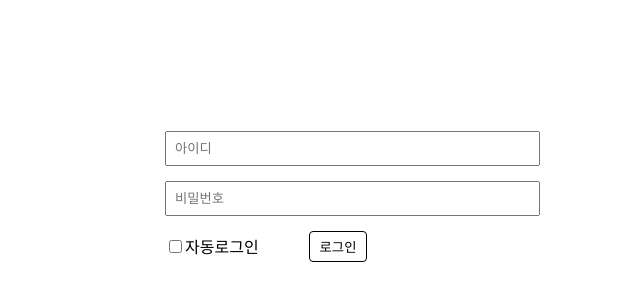
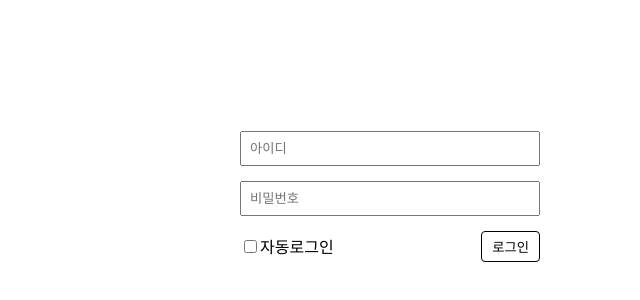
Before and after one commit to HIZENBERK/car_front_main, a React (Create React App) app in the folder car/: page / in a window 1280 px wide. Shown: the part 104-404 px from the top of the page, without its empty margins (640-1280 px from the left). Built offline with nearby package versions, Linux system fonts and the light colour scheme.

Commit message:
로그인 css 정상화

```diff
--- a/car/src/CSS/App.css
+++ b/car/src/CSS/App.css
@@ -41,7 +41,7 @@
 }
 
 .login-form {
-  width: 375px;
+  width: 300px;
 }
 
 .form-group {
@@ -77,7 +77,7 @@
   padding: 5px 10px; /* 버튼 안쪽 여백 */
   cursor: pointer; /* 커서 모양 변경 */
   border-radius: 4px; /* 버튼 모서리를 둥글게 */
-  margin-left: 30px;
+  margin-left: auto;
   color: black;
 }
 
```
